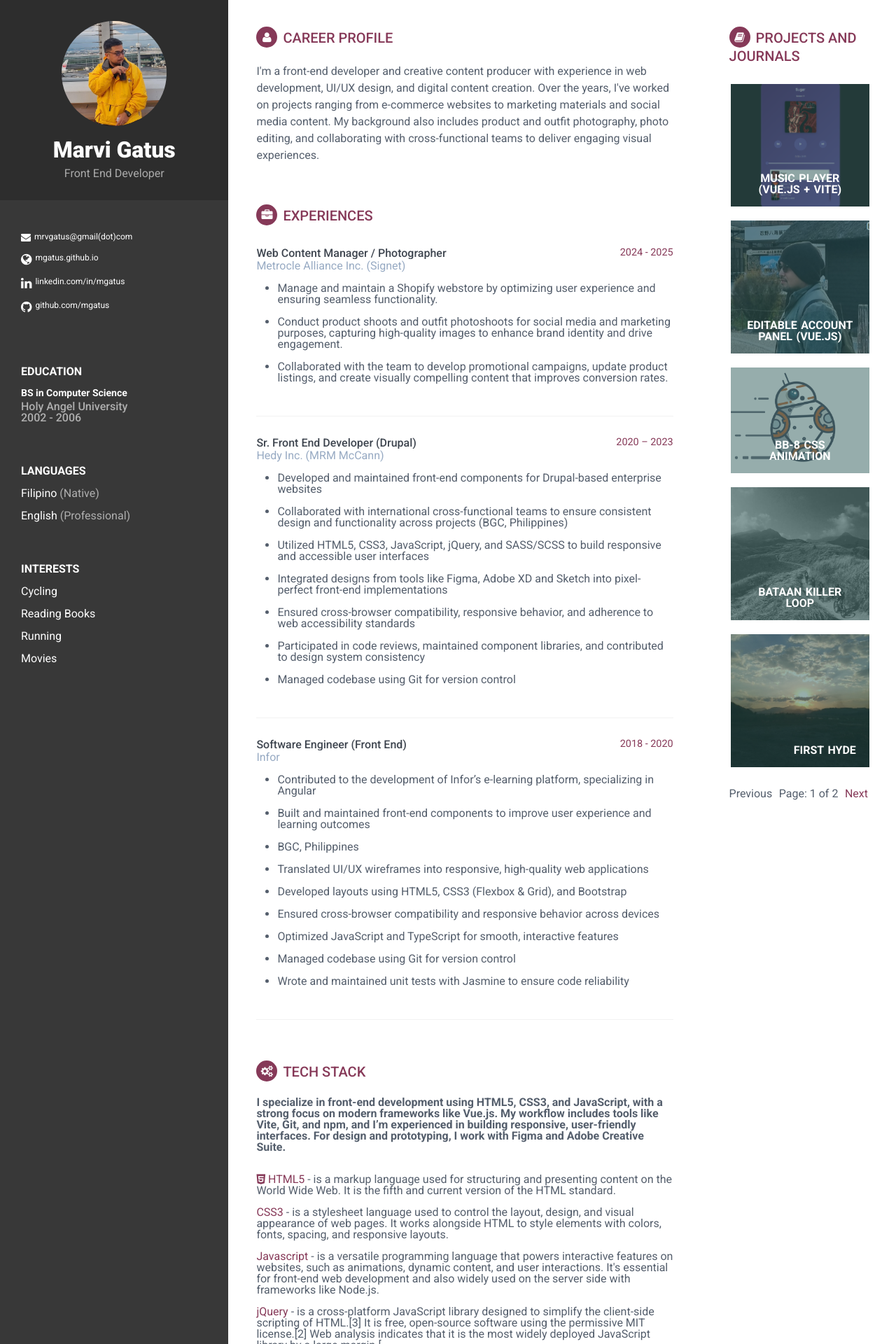
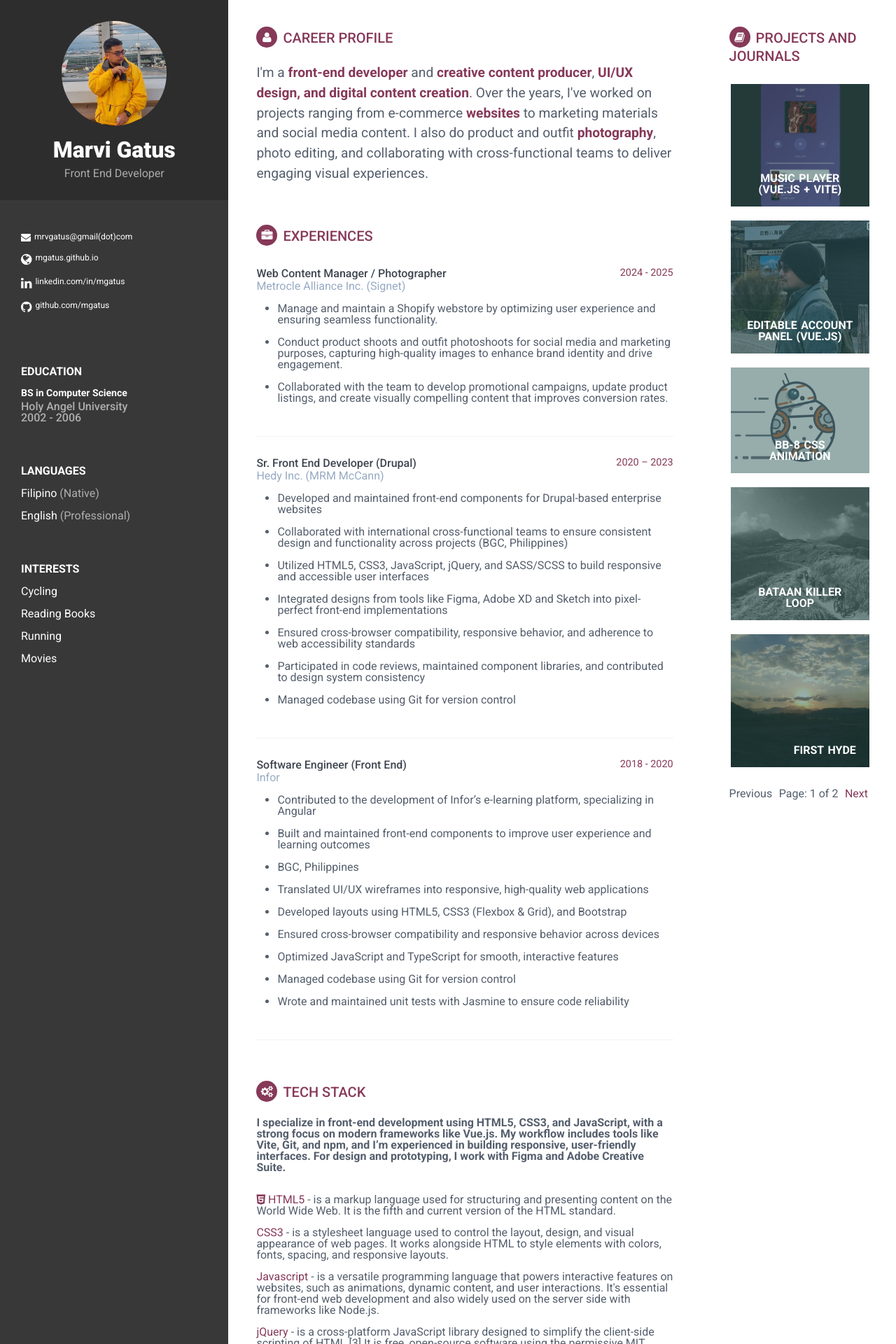
Before and after one commit to mgatus/mgatus.github.io, a Jekyll site: the page built from index.html, in a window 1280 px wide. Shown: the top 1920 px of the page at 70% size. Built offline with Jekyll 4.4.1, drawn with Linux system fonts in a browser that asks for light colours; the list of posts is cut into pages by our own code.

Commit message:
styling and summary update

```diff
--- a/_includes/index-content.html
+++ b/_includes/index-content.html
@@ -3,11 +3,11 @@
     <section class="section summary-section">
         <h2 class="section-title"><i class="fa fa-user"></i>Career Profile</h2>
         <div class="summary">
-            <p>I'm a front-end developer and creative content producer with experience in web development, UI/UX design,
+            <p>I'm a <span>front-end developer</span> and <span>creative content producer</span>, <span>UI/UX design,
                 and digital
-                content creation. Over the years, I've worked on projects ranging from e-commerce websites to marketing
+                content creation</span>. Over the years, I've worked on projects ranging from e-commerce <span>websites</span> to marketing
                 materials and
-                social media content. My background also includes product and outfit photography, photo editing, and
+                social media content. I also do product and outfit <span>photography</span>, photo editing, and
                 collaborating with
                 cross-functional teams to deliver engaging visual experiences.</p>
         </div>
--- a/assets/css/_sass/_main.scss
+++ b/assets/css/_sass/_main.scss
@@ -197,6 +197,14 @@
     }
 }
 .main-wrapper {
+    .summary {
+        font-size: 1.2rem;
+        line-height: 1.6;
+        span {
+            color: $maincolor;
+            font-weight: 700;
+        }
+    }
     width: 70%;
     padding: 40px;
     // padding-left: 300px;
```
